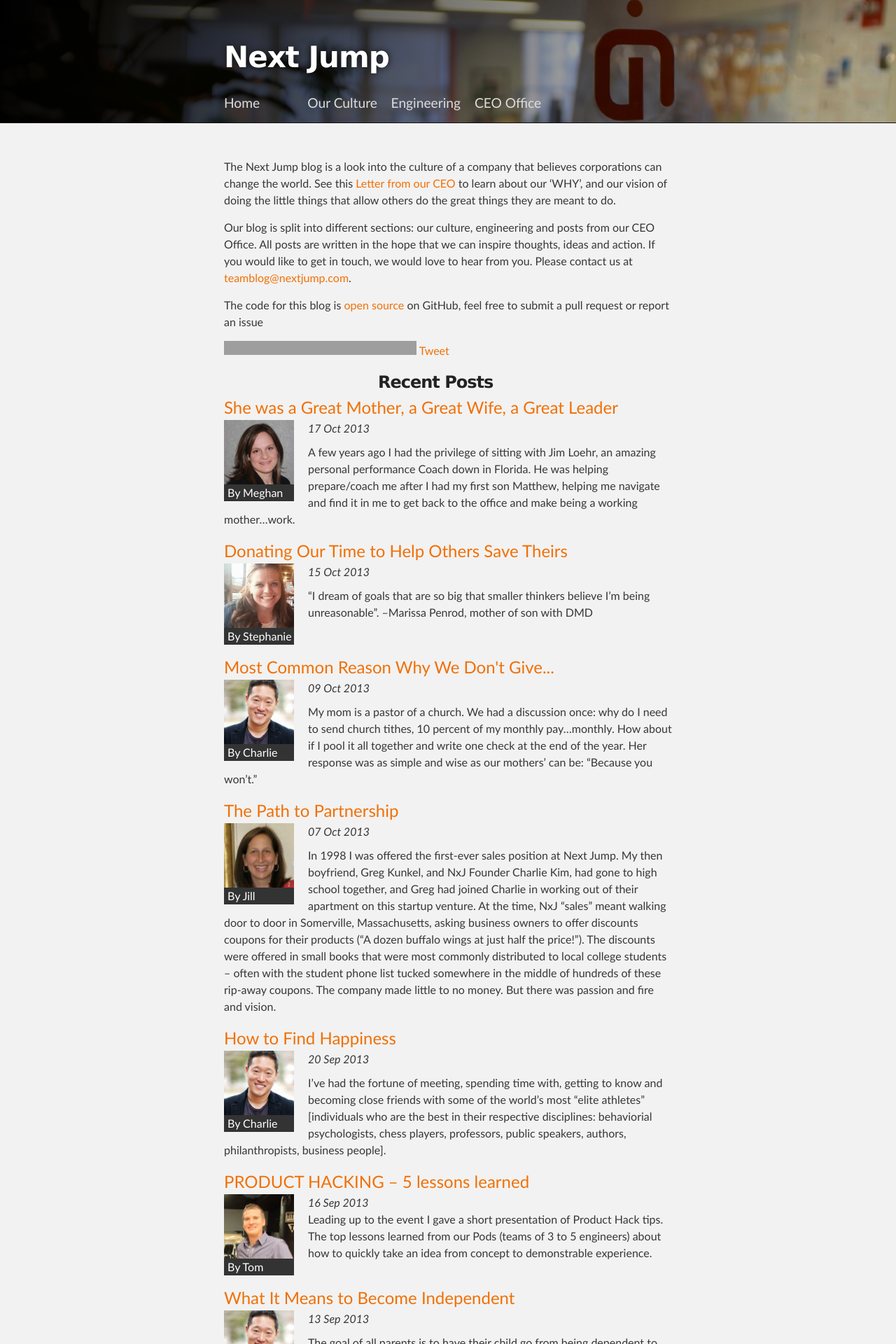
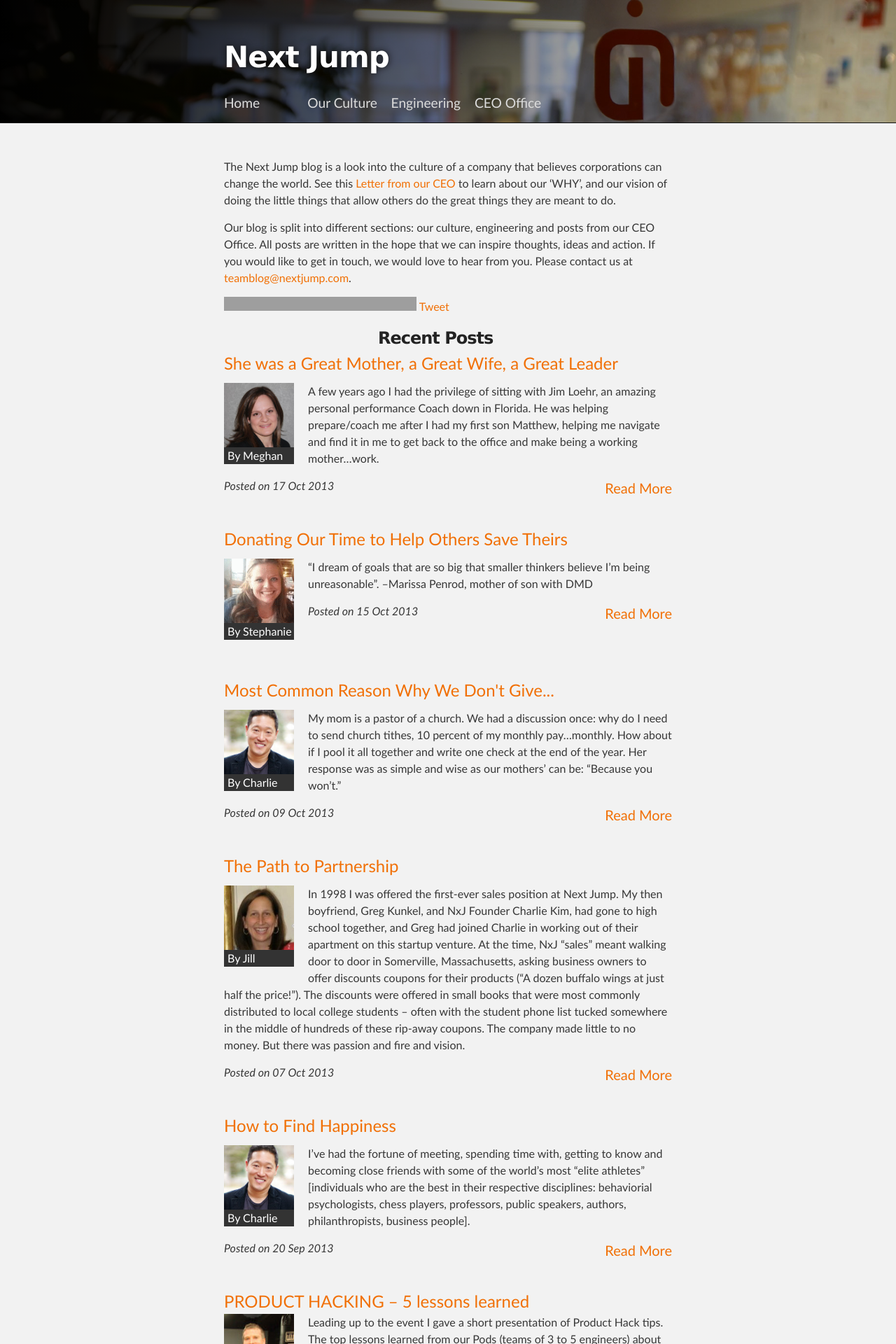
Before and after one commit to mtylpg/nextjump.github.io, a Jekyll site: the page built from index.html, in a window 1280 px wide. Shown: the top 1920 px of the page at 70% size. Built offline with Jekyll 4.4.1, drawn with Linux system fonts in a browser that asks for light colours; the list of posts is cut into pages by our own code; comment, search, counter and statistics services are not loaded; some of the changed text lies outside the part shown; grey boxes are pictures that could not be loaded.

Commit message:
mixing up the styles a little for post previews on index page

```diff
--- a/index.html
+++ b/index.html
@@ -8,8 +8,6 @@
     <p>The Next Jump blog is a look into the culture of a company that believes corporations can change the world. See this <a href="http://next-jump-blog.github.io/ceooffice/2012/11/13/letter-from-charlie-kim-founder-ceo.html">Letter from our CEO</a> to learn about our &lsquo;WHY&rsquo;, and our vision of doing the little things that allow others do the great things they are meant to do.</p>
 
     <p>Our blog is split into different sections: our culture, engineering and posts from our CEO Office. All posts are written in the hope that we can inspire thoughts, ideas and action. If you would like to get in touch, we would love to hear from you. Please contact us at <a href="mailto:teamblog@nextjump.com">teamblog@nextjump.com</a>.</p>
-
-    <p>The code for this blog is <a href="https://github.com/Next-Jump-Blog">open source</a> on GitHub, feel free to submit a pull request or report an issue</p>
 
     <p>
         <iframe src="//www.facebook.com/plugins/like.php?href=http%3A%2F%2Fnext-jump-blog.github.io%2F&amp;width=275&amp;height=20&amp;colorscheme=light&amp;layout=standard&amp;action=like&amp;show_faces=true&amp;send=false"
@@ -40,8 +38,11 @@
                     <div class="imageSub"> By {{ post.author }} </div>
                 </div>
                 <div class="postPreview">
-                    <span class="date">{{ post.date | date_to_string }}</span>
                     <div class="excerpt">{{ post.excerpt }}</div>
+                    <div class="meta">
+                        <span class="date">Posted on {{ post.date | date_to_string }}</span>
+                        <span class="readMore"><a href="{{ post.url }}">Read More</a></span>
+                    </div>
                 </div>
             </div>
             <div style="clear:both;"></div>
--- a/stylesheets/stylesheet.css
+++ b/stylesheets/stylesheet.css
@@ -499,6 +499,9 @@
     height: 100px;
     top: 0;
 }
+.post {
+    margin-bottom: 40px;
+}
 .postPreview .date {
     font-style: italic;
 }
@@ -531,3 +534,9 @@
     margin: 10px;
     float: left;
 }
+.postPreview .readMore {
+    font-size: 20px;
+}
+.postPreview .readMore {
+    float: right;
+}
```
